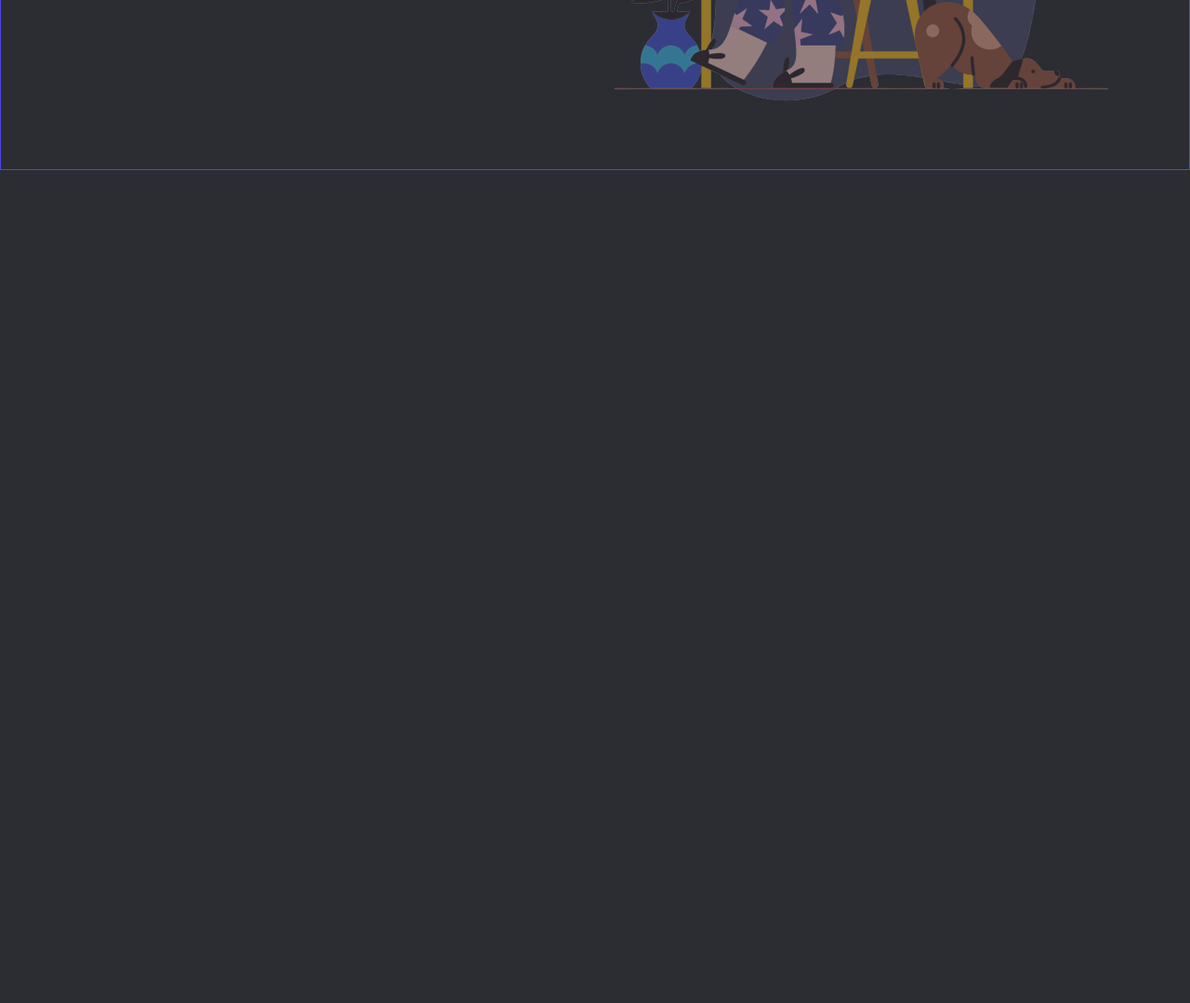
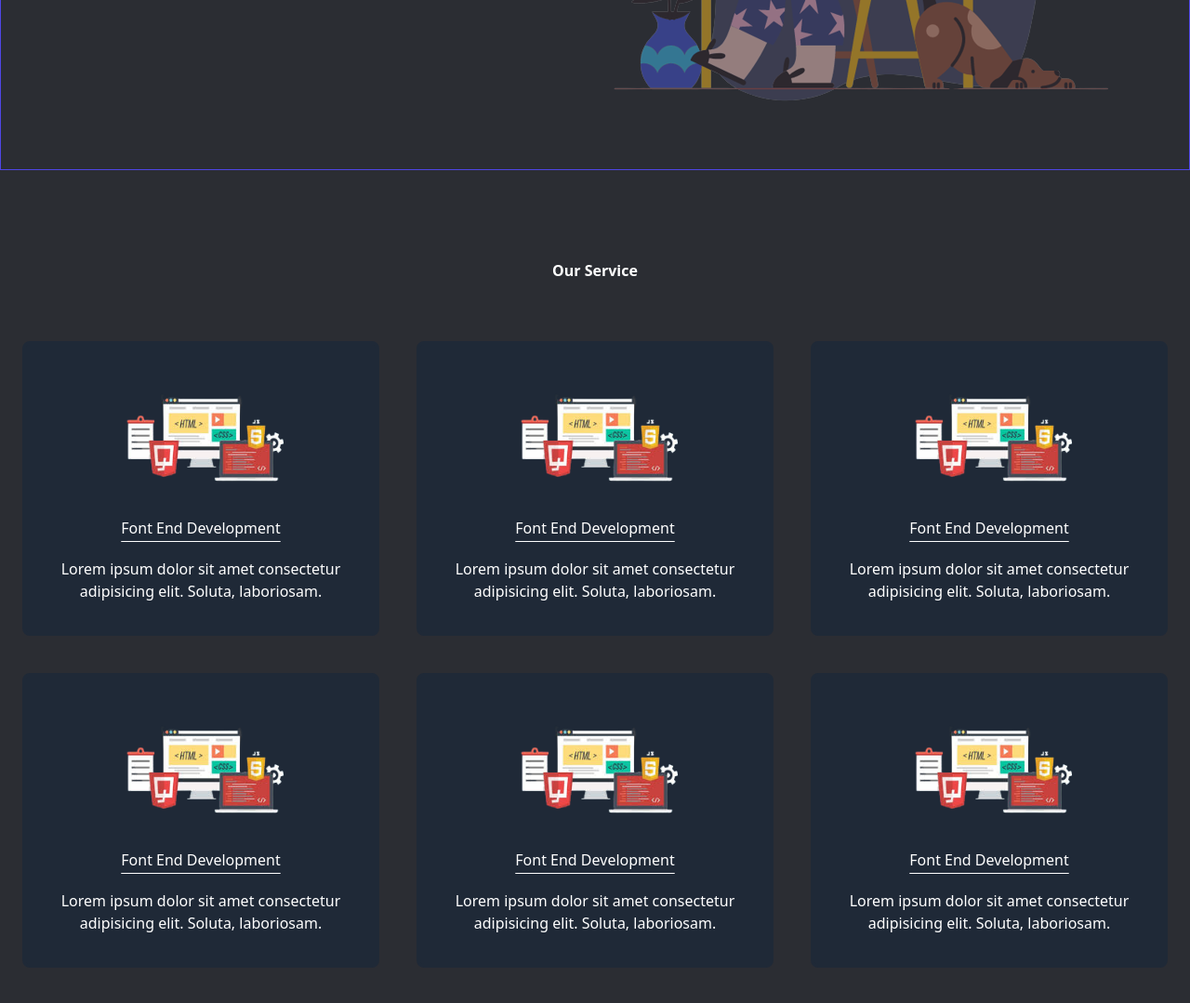
Before and after one commit to sk-salam/Tailwind-First-Projects, a website built with Vite: page index.html in a window 1280 px wide. Shown: the part 545-1624 px from the top of the page at 93% size. Before the commit the page ends 800 px from the top, so only its background shows below. Built offline with nearby package versions, Linux system fonts and the light colour scheme.

Commit message:
create cards

```diff
--- a/index.html
+++ b/index.html
@@ -39,5 +39,42 @@
         </div>
  </header>
   <!-- header section ends-->
+   <main class="container mx-auto">
+        <section class="my-24">
+                <h1 class="font-2xl p-7`1 font-bold text-center text-white mb-16">Our Service</h1>
+                <div class="px-6 grid md:grid-cols-2 lg:grid-cols-3 gap-10">
+                        <div class="bg-gray-800 cursor-pointer p-8 rounded-lg border-4 border-[#1F2937] text-center hover:border-indigo-700">
+                                <img class="w-60 mx-auto" src="images/frontEnd.png" alt="">
+                                <h2 class="underline my-5 text-white underline-offset-8">Font End Development</h2>
+                                <p class="text-white">Lorem ipsum dolor sit amet consectetur adipisicing elit. Soluta, laboriosam.</p>
+                        </div>
+                        <div class="bg-gray-800 cursor-pointer p-8 rounded-lg border-4 border-[#1F2937] text-center hover:border-indigo-700">
+                                <img class="w-60 mx-auto" src="images/frontEnd.png" alt="">
+                                <h2 class="underline my-5 text-white underline-offset-8">Font End Development</h2>
+                                <p class="text-white">Lorem ipsum dolor sit amet consectetur adipisicing elit. Soluta, laboriosam.</p>
+                        </div>
+                        <div class="bg-gray-800 cursor-pointer p-8 rounded-lg border-4 border-[#1F2937] text-center hover:border-indigo-700">
+                                <img class="w-60 mx-auto" src="images/frontEnd.png" alt="">
+                                <h2 class="underline my-5 text-white underline-offset-8">Font End Development</h2>
+                                <p class="text-white">Lorem ipsum dolor sit amet consectetur adipisicing elit. Soluta, laboriosam.</p>
+                        </div>
+                        <div class="bg-gray-800 cursor-pointer p-8 rounded-lg border-4 border-[#1F2937] text-center hover:border-indigo-700">
+                                <img class="w-60 mx-auto" src="images/frontEnd.png" alt="">
+                                <h2 class="underline my-5 text-white underline-offset-8">Font End Development</h2>
+                                <p class="text-white">Lorem ipsum dolor sit amet consectetur adipisicing elit. Soluta, laboriosam.</p>
+                        </div>
+                        <div class="bg-gray-800 cursor-pointer p-8 rounded-lg border-4 border-[#1F2937] text-center hover:border-indigo-700">
+                                <img class="w-60 mx-auto" src="images/frontEnd.png" alt="">
+                                <h2 class="underline my-5 text-white underline-offset-8">Font End Development</h2>
+                                <p class="text-white">Lorem ipsum dolor sit amet consectetur adipisicing elit. Soluta, laboriosam.</p>
+                        </div>
+                        <div class="bg-gray-800 cursor-pointer p-8 rounded-lg border-4 border-[#1F2937] text-center hover:border-indigo-700">
+                                <img class="w-60 mx-auto" src="images/frontEnd.png" alt="">
+                                <h2 class="underline my-5 text-white underline-offset-8">Font End Development</h2>
+                                <p class="text-white">Lorem ipsum dolor sit amet consectetur adipisicing elit. Soluta, laboriosam.</p>
+                        </div>
+                </div>
+        </section>
+   </main>
 </body>
 </html>
```
Also changed, not shown: images/frontEnd.png (added).
